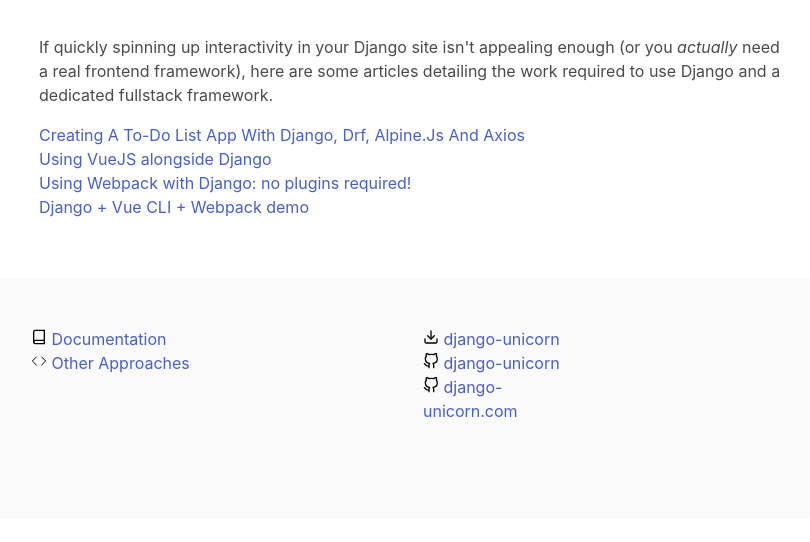
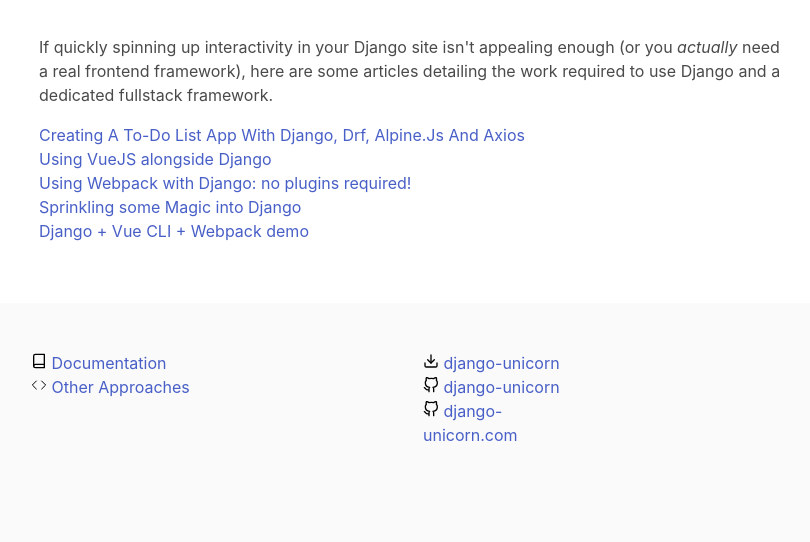
Before and after one commit to adamghill/django-unicorn.com, a Django app: template www/templates/www/articles.html in a window 1280 px wide. Shown: the part 161-703 px from the top of the page, without its empty margins (229-1039 px from the left). Run offline with Django 3.2, Linux system fonts and the light colour scheme; the template is opened without the code that fills it, so the values that code supplies are empty; some libraries are stand-ins or nearby versions.

Commit message:
Add another article.

```diff
--- a/www/templates/www/articles.html
+++ b/www/templates/www/articles.html
@@ -40,6 +40,9 @@
                 <a href="https://pascalw.me/blog/2020/04/19/webpack-django.html">Using Webpack with Django: no plugins required!</a>
             </li>
             <li>
+                <a href="https://adamghill.com/django/python/2018/02/07/sprinkling-some-magic-into-django.html">Sprinkling some Magic into Django</a>
+            </li>
+            <li>
                 <a href="https://github.com/EugeneDae/django-vue-cli-webpack-demo">Django + Vue CLI + Webpack demo</a>
             </li>
         </ul>
```
